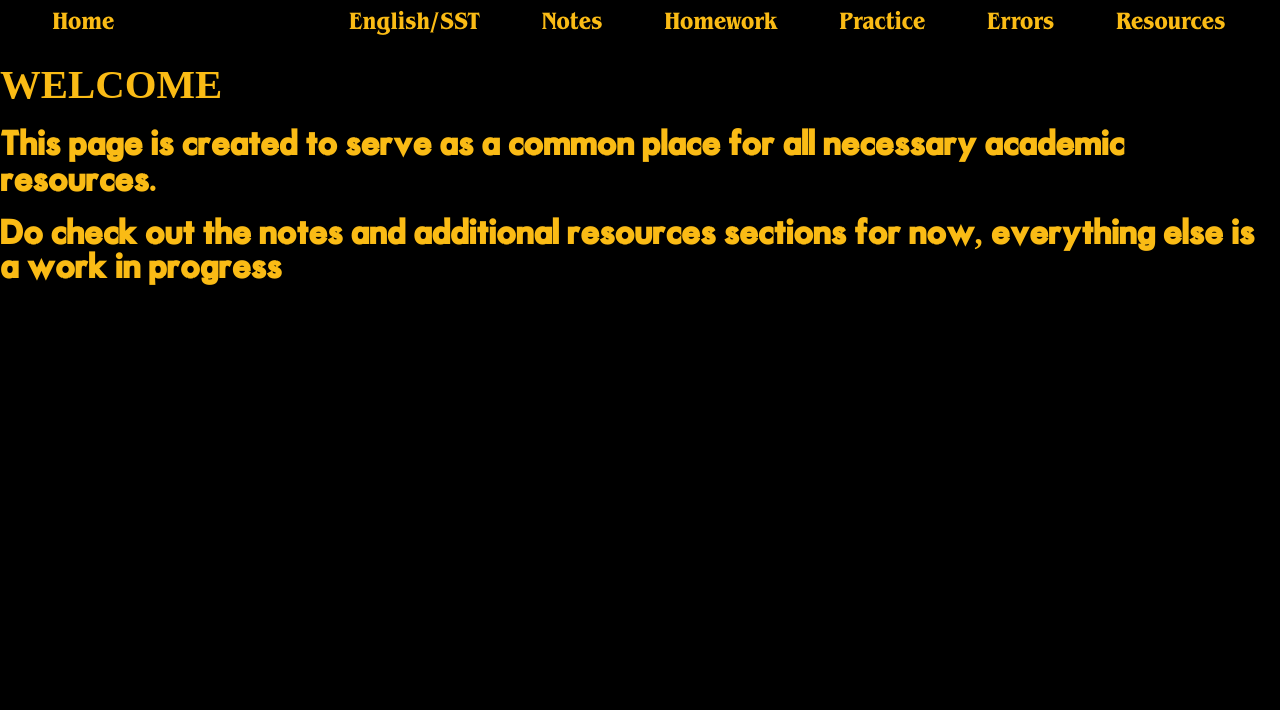
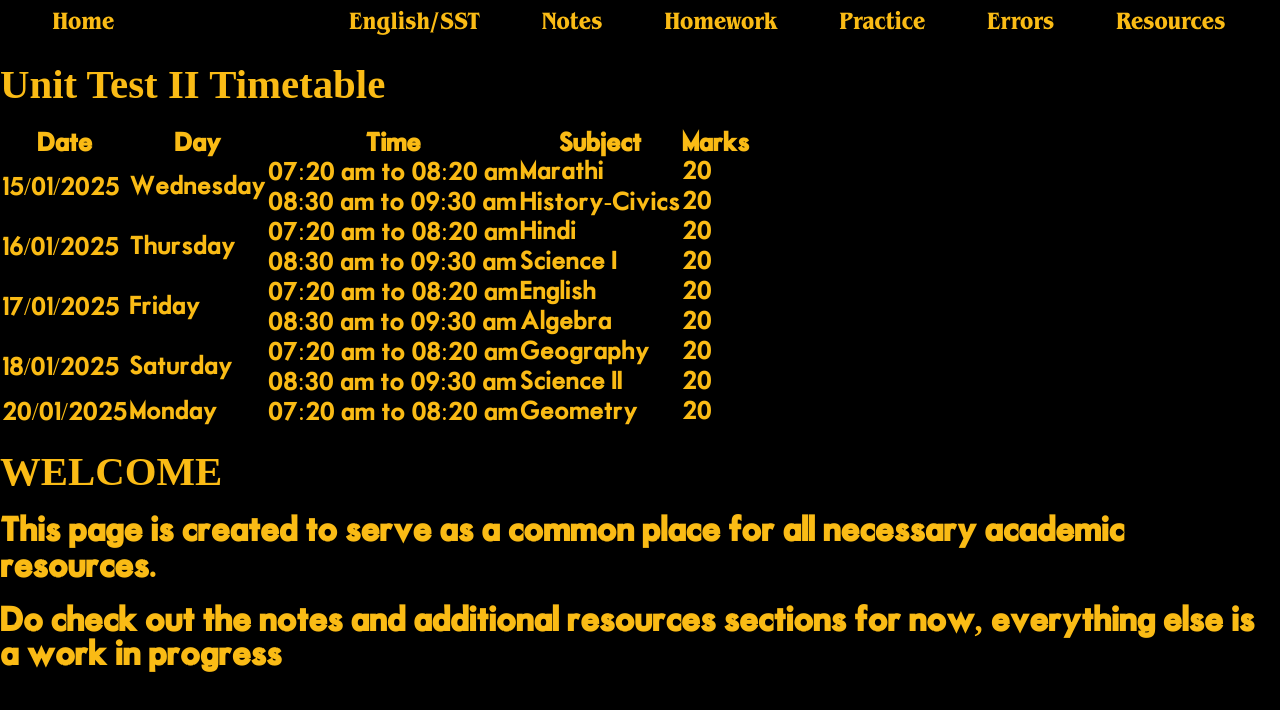
Before and after one commit to DhanushVDPT/sgvnext, a Next.js app: page / in a window 1280 px wide. Shown: the top 710 px of the page. Built offline with nearby package versions, Linux system fonts and the light colour scheme; a web font is replaced by a local one.

Commit message:
Update index.js ut2table

```diff
--- a/pages/index.js
+++ b/pages/index.js
@@ -6,6 +6,77 @@ export default function Page() {
             <Head>
                 <title>SGV 9th | Home</title>
             </Head>
+            <div className="ut2table">
+                <h1>Unit Test II Timetable</h1>
+                <table>
+                    <thead>
+                        <tr>
+                            <th>Date</th>
+                            <th>Day</th>
+                            <th>Time</th>
+                            <th>Subject</th>
+                            <th>Marks</th>
+                        </tr>
+                    </thead>
+                    <tbody>
+                        <tr>
+                            <td rowSpan={2}>15/01/2025</td>
+                            <td rowSpan={2}>Wednesday</td>
+                            <td>07:20 am to 08:20 am</td>
+                            <td>Marathi</td>
+                            <td>20</td>
+                        </tr>
+                        <tr>
+                            <td>08:30 am to 09:30 am</td>
+                            <td>History-Civics</td>
+                            <td>20</td>
+                        </tr>
+                        <tr>
+                            <td rowSpan={2}>16/01/2025</td>
+                            <td rowSpan={2}>Thursday</td>
+                            <td>07:20 am to 08:20 am</td>
+                            <td>Hindi</td>
+                            <td>20</td>
+                        </tr>
+                        <tr>
+                            <td>08:30 am to 09:30 am</td>
+                            <td>Science I</td>
+                            <td>20</td>
+                        </tr>
+                        <tr>
+                            <td rowSpan={2}>17/01/2025</td>
+                            <td rowSpan={2}>Friday</td>
+                            <td>07:20 am to 08:20 am</td>
+                            <td>English</td>
+                            <td>20</td>
+                        </tr>
+                        <tr>
+                            <td>08:30 am to 09:30 am</td>
+                            <td>Algebra</td>
+                            <td>20</td>
+                        </tr>
+                        <tr>
+                            <td rowSpan={2}>18/01/2025</td>
+                            <td rowSpan={2}>Saturday</td>
+                            <td>07:20 am to 08:20 am</td>
+                            <td>Geography</td>
+                            <td>20</td>
+                        </tr>
+                        <tr>
+                            <td>08:30 am to 09:30 am</td>
+                            <td>Science II</td>
+                            <td>20</td>
+                        </tr>
+                        <tr>
+                            <td>20/01/2025</td>
+                            <td>Monday</td>
+                            <td>07:20 am to 08:20 am</td>
+                            <td>Geometry</td>
+                            <td>20</td>
+                        </tr>
+                    </tbody>
+                </table>
+            </div>
             <div>
                 <h1>WELCOME</h1>
                 <h2>This page is created to serve as a common place for all necessary academic resources.</h2>
```
